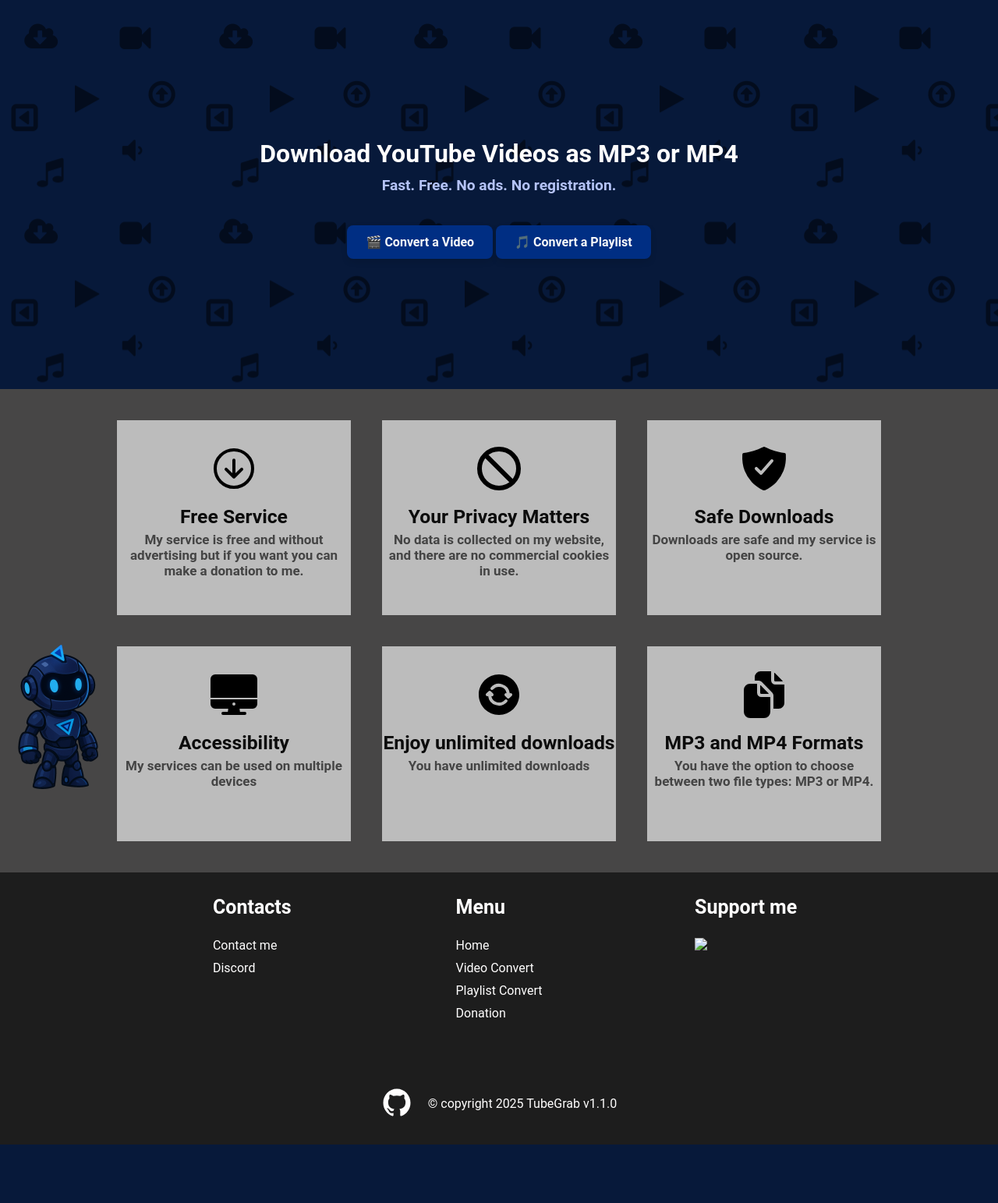
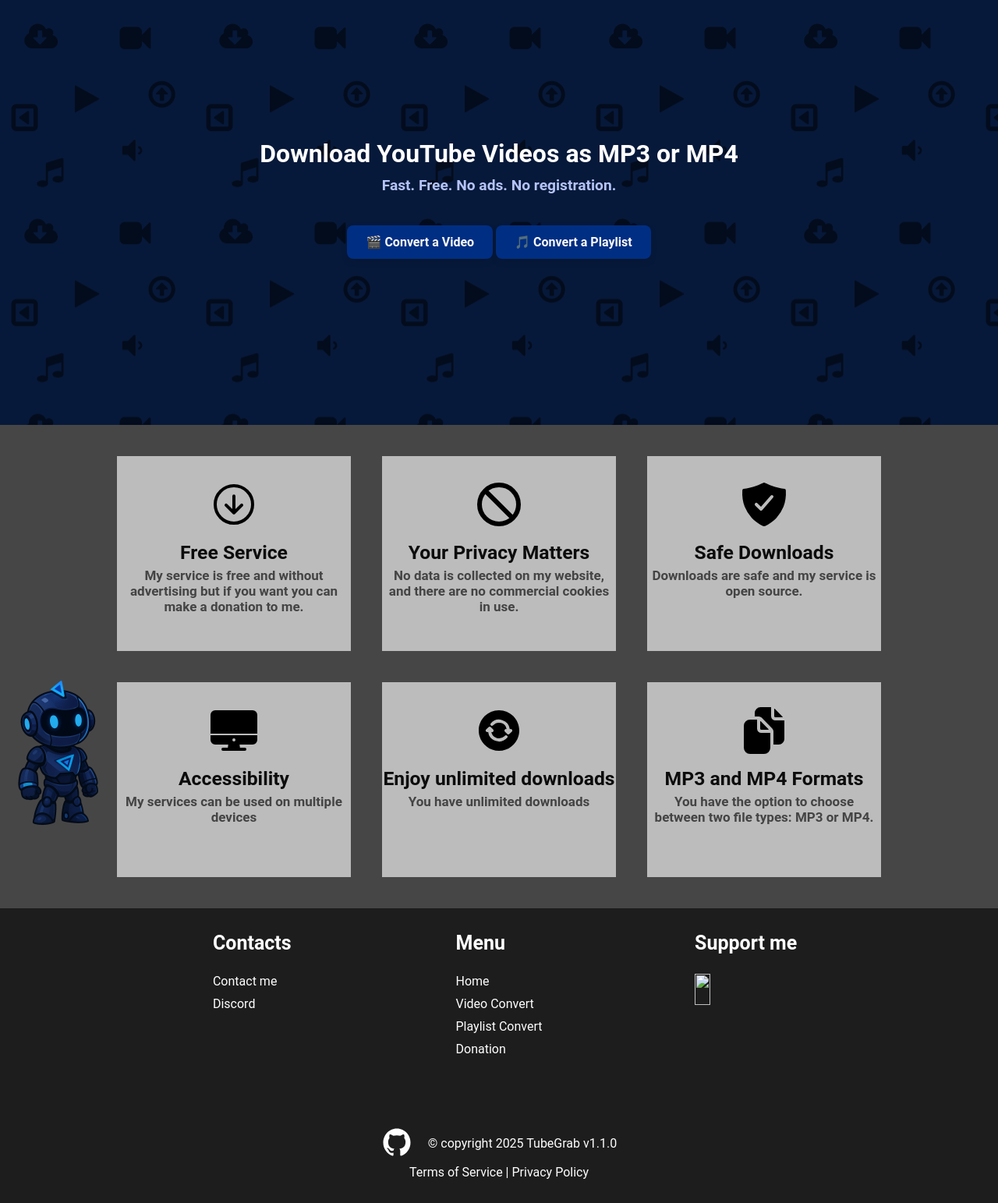
Before and after one commit to lappatdugain/Site-TubeGrab, a Flask app: page / in a window 1280 px wide. Shown: the part 72-1615 px from the top of the page at 78% size. Before the commit the page ends 1540 px from the top, so only its background shows below. Run offline with Flask 3, Linux system fonts and the light colour scheme.

Commit message:
Release v1.1.1
- Replaced all hardcoded route and static URLs in templates with Flask's url_for() for improved flexibility and route stability.
- Centralized logging with new module: models/log.py including setup_logging() to ensure unified log creation and format across views.
- Improved layout responsiveness in CSS and cleaner main section structure.
- Updated page titles across templates using {% block title %} to improve browser tab clarity.
- Adjusted form action targets to use url_for(), ensuring robust behavior if route paths change.
- Updated routing logic in app.py to align with new template references.

```diff
--- a/app/app.py
+++ b/app/app.py
@@ -11,7 +11,7 @@
 from pytubefix import YouTube, Playlist
 import sys
 
-from models import clear_up_title, download_steams
+from models import clear_up_title, download_steams, setup_logging
 
 app = Flask(__name__)
 
@@ -22,17 +22,26 @@
 
 @app.route('/donation')
 def donation():
-     return render_template('./views/donation.html')
+     return render_template('views/donation.html')
+
+
+@app.route('/terms')
+def terms():
+    return render_template('views/terms.html')
+
+@app.route('/privacy')
+def privacy():
+    return render_template('views/privacy.html')
+
 
 @app.route('/video-audio', methods=['POST', 'GET'])
 def video_audio_download():
     option_list=['mp3', 'mp4', 'HD']
+    full_date = datetime.today().strftime("%Y-%m-%d %H:%M")
 
-    full_date = datetime.today().strftime("%Y-%m-%d %H:%M")
-    date= datetime.today().strftime("%Y-%m-%d")
 
-    logging.basicConfig(filename=f'../app/Log/LogsDownload-{date}.log',encoding="utf-8",level=logging.INFO)
-    logging.getLogger('werkzeug').disabled = True
+
+    log_file=setup_logging()
 
     if request.method == 'POST':
 
@@ -45,25 +54,23 @@
                 video = YouTube(url_form)
 
                 new_title=clear_up_title( video.title)
-                logging.info(f"Changing was effected on \n Original title : {video.title} \n New title : {new_title}")
+                logging.info(f"Changing was effected on Original title : {video.title} New title : {new_title}")
 
                 video_path=download_steams(url_form, conversion_type, full_date, new_title, tmp_file, video)
 
                 if video_path is None:
-                    return render_template('./views/video-audio.html', error_message_no_HD=f"{conversion_type} not available for this video")
+                    return render_template('views/video-audio.html', error_message_no_HD=f"{conversion_type} not available for this video")
                 else:
                     return send_file(video_path, as_attachment=True)
 
-    return render_template('./views/video-audio.html', error_message_no_HD='')
+    return render_template('views/video-audio.html', error_message_no_HD='')
 
 
 @app.route('/playlist', methods=['POST', 'GET'])
 def playlist_download():
     full_date = datetime.today().strftime("%Y-%m-%d %H:%M")
-    date= datetime.today().strftime("%Y-%m-%d")
 
-    logging.basicConfig(filename=f'../app/Log/LogsDownload-{date}.log',encoding="utf-8",level=logging.INFO)
-    logging.getLogger('werkzeug').disabled = True
+    log_file=setup_logging()
 
     if request.method == 'POST':
         url_form = request.form['url']
@@ -79,19 +86,19 @@
 
                     for video in playlist.videos:
                         new_title=clear_up_title( video.title)
-                        logging.info(f"Changing was effected on \n Original title : {video.title} \n New title : {new_title}")
+                        logging.info(f"Changing was effected on Original title : {video.title} New title : {new_title}")
 
                         video_path = download_steams(video.watch_url, conversion_type, full_date, new_title, tmp_file, video)
                         archive.write(video_path, arcname=os.path.basename(video_path))
 
             return send_file(archive.filename, as_attachment=True)
 
-    return render_template('./views/playlist.html')
+    return render_template('views/playlist.html')
 
 @app.errorhandler(404)
 def page_not_found(error):
-    return render_template('./views/404.html'), 404
+    return render_template('views/404.html'), 404
 
 @app.route('/build')
 def build():
-     return render_template('./views/in_build.html')
+     return render_template('views/in_build.html')
--- a/app/models/__init__.py
+++ b/app/models/__init__.py
@@ -17,3 +17,6 @@
 
 # Title cleaner
 from models.clear_title import clear_up_title
+
+# Logging setup
+from models.log_config import setup_logging
--- a/app/static/style.css
+++ b/app/static/style.css
@@ -1,27 +1,39 @@
+/* ========================================
+   RESET AND BASIC STYLES
+    ======================================== */
 * {
   margin: 0;
   padding: 0;
   list-style: none;
 }
 
+/* ========================================
+     COMMON TO ALL PAGES
+     ======================================== */
+
+/* Body */
 body {
   font-family: 'Roboto', sans-serif;
 }
 
-main{
+/* Main */
+main {
   background-image: url('./images/background.png');
   background-repeat: no-repeat;
   background-color: #1d1d1dde;
+  background-size: cover;
 }
-nav{
+
+/* Navigation */
+nav {
   background-color: #474646;
   display: flex;
   justify-content: space-between;
   box-sizing: border-box;
 }
 
-nav img{
-  height:100%;
+nav img {
+  height: 100%;
   margin-left: 10px;
   padding: 10px;
   width: 13%;
@@ -85,12 +97,12 @@
   width: max-content;
 }
 
-.footer-colonne h3 {
+footer h3 {
   margin-bottom: 20px;
   font-size: 25px;
 }
 
-.footer-colonne a {
+footer a {
   text-decoration: none;
   color: #fffefe;
   padding: 5px 0;
@@ -102,7 +114,7 @@
   justify-content: center;
 }
 
-.footer-bottom img {
+footer img {
   margin-right: 20px;
   width: 2.5rem;
   height: 2.5rem;
@@ -113,141 +125,9 @@
   cursor: pointer;
 }
 
-/* fin style du header/footer et du menus */
 
-/* début style de la partie principale de la page avec les inputs */
-
-#zone_input {
-  padding-top: 10%;
-  padding-bottom: 10%;
-  background-image: url('./images/mascotte-test.png');
-  background-repeat: no-repeat;
-}
-
-#zone_input h2{
-  text-align: center;
-  font-size: 40px;
-  font-weight: 700;
-  margin: 30px;
-  color: #d8d8d8;
-}
-
-#zone_input p{
-  text-align: center;
-  font-size: 20px;
-  font-weight: 700;
-  margin: 30px;
-  margin-bottom: 70px;
-  color: #B5C3F7;
-}
-
-
-form {
-  display: flex;
-  align-items: center;
-  justify-content: center;
-}
-
-#url {
-  height: 35px;
-  width: 40%;
-  max-width: 500px;
-  padding-left: 10px;
-  font-size: 17px;
-  border: none;
-  background-color: #ffffff;
-  font-weight: 700;
-  color: #000000;
-}
-
-#button-convert {
-  cursor: pointer;
-  height: 35px;
-  width: 10%;
-  font-size: 17px;
-  background-color: #e33122;
-  color: white;
-  border: none;
-  transition: background-color 0.3s ease;
-}
-
-#choice_mp3_mp4 {
-  text-align: center;
-  cursor: pointer;
-  height: 35px;
-  width: 13%;
-  font-size: 17px;
-  background-color: #0f2781;
-  color: white;
-  border: none;
-  transition: background-color 0.3s ease;
-}
-
-#button-convert:hover {
-  background-color: #c72c1e;
-  box-shadow: 0 12px 16px 0 rgba(0, 0, 0, 0.24), 0 17px 50px 0 rgba(0, 0, 0, 0.19);
-}
-
-#choice_mp3_mp4:hover {
-  background-color: #002e83;
-  box-shadow: 0 12px 16px 0 rgba(0, 0, 0, 0.24), 0 17px 50px 0 rgba(0, 0, 0, 0.19);
-}
-
-.alert-warning {
-  /* margin: 120px; */
-  margin-top: 5%;
-  margin-left: 35%;
-  margin-right: 35%;
-  font-size: 15;
-  text-align: center;
-  color: #ffffff;
-  background-color: #474646;
-}
-
-
-
-.hero-section {
-  padding-top: 14%;
-  padding-bottom: 13%;
-  background-image: url("../static/images/background.png");
-  background-color: #1d1d1dde;
-  text-align: center;
-}
-
-.hero-section h1 {
-  color: #fffefe;
-  font-size: 2em;
-  margin-bottom: 10px;
-}
-
-.hero-section h2 {
-  font-size: 1.2em;
-  margin-bottom: 20px;
-  color: #B5C3F7;
-}
-
-.hero-buttons {
-  margin-top: 20px;
-}
-
-.btn {
-  display: inline-block;
-  margin: 10px;
-  padding: 12px 24px;
-  background-color: #022f72;
-  color: white;
-  text-decoration: none;
-  border-radius: 8px;
-  transition: background-color 0.3s ease;
-}
-
-.btn:hover {
-  background-color: #004fcc;
-}
-
-
-
-.donate-button {
+/* button */
+.button {
   margin-top: 20px;
   display: inline-block;
   padding: 12px 24px;
@@ -256,22 +136,48 @@
   font-weight: bold;
   text-decoration: none;
   border-radius: 8px;
-  box-shadow: 0 4px 8px rgba(0, 0, 0, 0.1);
+  box-shadow: 0 4px 8px #0000001a;
   transition: all 0.3s ease;
 }
 
-.donate-button:hover {
+.button:hover {
   background-color: #002976;
-  box-shadow: 0 6px 12px rgba(0, 0, 0, 0.15);
+  box-shadow: 0 6px 12px #00000026;
   transform: translateY(-2px);
 }
 
+/* ========================================
+     HOME PAGE (INDEX)
+     ======================================== */
 
-/* fin style de la partie principale de la page avec les inputs */
+.home {
+  height: 200px;
+  padding-top: 14%;
+  padding-bottom: 13%;
+  background-image: url("../static/images/background.png");
+  background-color: #1d1d1dde;
+  text-align: center;
+}
+
+.home h1 {
+  color: #fffefe;
+  font-size: 2em;
+  margin-bottom: 10px;
+}
+
+.home h2 {
+  font-size: 1.2em;
+  margin-bottom: 20px;
+  color: #B5C3F7;
+}
+
+.home-buttons {
+  margin-top: 20px;
+}
 
 .container-top,
 .container {
-  color: rgb(12, 12, 12);
+  color: #0c0c0c;
   background-color: #474646;
   display: flex;
   flex-flow: row wrap;
--- a/app/templates/index.html
+++ b/app/templates/index.html
@@ -1,51 +1,51 @@
 {% extends "./views/base.html" %}
 
-{% block title %}TubeGrab | Accueil{% endblock %}
+{% block title %}Home | TubeGrab{% endblock %}
 
 
 {% block content %}
-<div class="hero-section">
-    <h1 class="english">Download YouTube Videos as MP3 or MP4</h1>
-    <h2 class="english">Fast. Free. No ads. No registration.</h2>
-    <div id="hero-buttons" class="english">
-        <a href="/video-audio" class="donate-button">🎬 Convert a Video</a>
-        <a href="/playlist" class="donate-button">🎵 Convert a Playlist</a>
+<div class="home">
+    <h1 >Download YouTube Videos as MP3 or MP4</h1>
+    <h2 >Fast. Free. No ads. No registration.</h2>
+    <div id="home-buttons" >
+        <a href="{{ url_for('video_audio_download') }}" class="button">🎬 Convert a Video</a>
+        <a href="{{ url_for('playlist_download') }}" class="button">🎵 Convert a Playlist</a>
     </div>
 </div>
 
 <div class="container-mobile">
     <div class="container-top">
         <div class="box-1">
-            <img src="../static/file-svg/arrow-down-circle-outline.svg" alt="">
-            <h1 class="english">Free Service</h1>
-            <h2 class="english">My service is free and without advertising but if you want you can make a donation to me.</h2>
+            <img src="{{ url_for('static', filename='file-svg/arrow-down-circle-outline.svg') }}" alt="">
+            <h1 >Free Service</h1>
+            <h2 >My service is free and without advertising but if you want you can make a donation to me.</h2>
         </div>
         <div class="box-2">
-            <img src="../static/file-svg/ban.svg" alt="">
-            <h1 class="english">Your Privacy Matters</h1>
-            <h2 class="english">No data is collected on my website, and there are no commercial cookies in use.</h2>
+            <img src="{{ url_for('static', filename='file-svg/ban.svg') }}" alt="">
+            <h1 >Your Privacy Matters</h1>
+            <h2 >No data is collected on my website, and there are no commercial cookies in use.</h2>
         </div>
         <div class="box-3">
-            <img src="../static/file-svg/shield-checkmark.svg" alt="">
-            <h1 class="english">Safe Downloads</h1>
-            <h2 class="english">Downloads are safe and my service is open source.</h2>
+            <img src="{{ url_for('static', filename='file-svg/shield-checkmark.svg') }}" alt="">
+            <h1 >Safe Downloads</h1>
+            <h2 >Downloads are safe and my service is open source.</h2>
         </div>
     </div>
     <div class="container">
         <div class="box-4">
-            <img src="../static/file-svg/desktop.svg" alt="">
-            <h1 class="english">Accessibility</h1>
-            <h2 class="english">My services can be used on multiple devices</h2>
+            <img src="{{ url_for('static', filename='file-svg/desktop.svg') }}" alt="">
+            <h1 >Accessibility</h1>
+            <h2 >My services can be used on multiple devices</h2>
         </div>
         <div class="box-5">
-            <img src="../static/file-svg/sync-circle.svg" alt="">
-            <h1 class="english">Enjoy unlimited downloads</h1>
-            <h2 class="english">You have unlimited downloads</h2>
+            <img src="{{ url_for('static', filename='file-svg/sync-circle.svg') }}" alt="">
+            <h1 >Enjoy unlimited downloads</h1>
+            <h2 >You have unlimited downloads</h2>
         </div>
         <div class="box-6">
-            <img src="../static/file-svg/documents.svg" alt="">
-            <h1 class="english">MP3 and MP4 Formats</h1>
-            <h2 class="english">You have the option to choose between two file types: MP3 or MP4.</h2>
+            <img src="{{ url_for('static', filename='file-svg/documents.svg') }}" alt="">
+            <h1 >MP3 and MP4 Formats</h1>
+            <h2 >You have the option to choose between two file types: MP3 or MP4.</h2>
         </div>
     </div>
 </div>
--- a/app/templates/views/404.html
+++ b/app/templates/views/404.html
@@ -1,14 +1,14 @@
 {% extends "./views/base.html" %}
 
-{% block title %}TubeGrab | Accueil{% endblock %}
+{% block title %}TubeGrab | 404{% endblock %}
 
 
 {% block content %}
 
     <div class="error404">
-        <img src="../../static/images/mascotte-404.png" alt="">
+        <img src="{{ url_for('static', filename='images/mascotte-404.png') }}" alt="">
         <p>Oops! The page you are looking for does not exist.</p>
-        <a href="/" class="donate-button">Back to Home</a>
+        <a href="{{ url_for('index') }}" class="button">Back to Home</a>
       </div>
 
 
--- a/app/templates/views/base.html
+++ b/app/templates/views/base.html
@@ -7,24 +7,24 @@
 <head>
   <meta charset="utf-8">
   <meta name="viewport" content="width=device-width, initial-scale=1.0">
-  <link rel="stylesheet" href="../../static/style.css">
-  <link rel="shortcut icon" href="../../static/images/logo-hight.png">
+  <link rel="stylesheet" href="{{ url_for('static', filename='style.css') }}">
+  <link rel="shortcut icon" href="{{ url_for('static', filename='images/logo-hight.png') }}">
   <title>{% block title %}TubeGrab{% endblock %}</title>
 </head>
 
 <body>
   <header>
     <nav>
-      <img id="nav-logo" src="../../static/images/logo.png" alt="logo">
+      <img id="nav-logo" src="{{ url_for('static', filename='images/logo.png') }}" alt="logo">
       <div class="nav-liens">
         <ul>
-          <li><a href="/" class="english">Home</a></li>
-          <li><a href="/video-audio" class="english">Video Convert</a></li>
-          <li><a href="/playlist" class="english">Playlist Convert</a></li>
-          <li><a href="donation" class="english">Donation</a></li>
+          <li><a href="{{ url_for('index') }}">Home</a></li>
+          <li><a href="{{ url_for('video_audio_download') }}">Video Convert</a></li>
+          <li><a href="{{ url_for('playlist_download') }}">Playlist Convert</a></li>
+          <li><a href="{{ url_for('donation') }}">Donation</a></li>
         </ul>
       </div>
-      <img src="../../static/file-svg/menu.svg" alt="menu hamburger" class="menu-hamburger">
+      <img src="{{ url_for('static', filename='file-svg/menu.svg') }}" alt="menu hamburger" class="menu-hamburger">
 
     </nav>
   </header>
@@ -36,7 +36,7 @@
       <div class="footer-colonne">
         <h3>Contacts</h3>
         <li>
-          <a href="mailto :rlhpub.ahzh7@silomails.com subject=info ytapp" class="english">Contact me</a>
+          <a href="mailto :rlhpub.ahzh7@silomails.com subject=info ytapp" >Contact me</a>
         </li>
         <li>
           <a href="https://discord.gg/BEJHYj2Z4r">Discord</a>
@@ -44,18 +44,10 @@
       </div>
       <div class="footer-colonne">
         <h3>Menu</h3>
-        <li>
-          <a href="/" class="english">Home</a>
-        </li>
-        <li>
-          <a href="/video-audio" class="english">Video Convert</a>
-        </li>
-        <li>
-          <a href="/playlist" class="english">Playlist Convert</a>
-        </li>
-        <li>
-          <a href="/donation" class="english">Donation</a>
-        </li>
+        <li><a href="{{ url_for('index') }}">Home</a></li>
+        <li><a href="{{ url_for('video_audio_download') }}">Video Convert</a></li>
+        <li><a href="{{ url_for('playlist_download') }}">Playlist Convert</a></li>
+        <li><a href="{{ url_for('donation') }}">Donation</a></li>
       </div>
       <div class="footer-colonne">
         <h3>Support me</h3>
@@ -66,12 +58,13 @@
     </div>
     <div class="footer-bottom">
       <a href="https://github.com/lappatdugain/Site-TubeGrab" target="_blank"><img
-          src="../static/file-svg/logo-github.svg" alt="logo github"></a>
+          src="{{ url_for('static', filename='file-svg/logo-github.svg') }}" alt="logo github"></a>
       &copy; copyright 2025 TubeGrab v1.1.0
     </div>
+    <div>
+      <a href="{{ url_for('terms') }}">Terms of Service</a> | <a href="{{ url_for('privacy') }}">Privacy Policy</a>
+    </div>
   </footer>
-  </footer>
-  <script src="../static/script.js"></script>
+  <script src=  "{{ url_for('static', filename='script.js') }}"></script>
 </body>
-
 </html>
--- a/app/templates/views/in_build.html
+++ b/app/templates/views/in_build.html
@@ -6,9 +6,9 @@
 {% block content %}
 
     <div class="error404">
-        <img src="../../static/images/mascotte-build.png" alt="">
+        <img src="{{ url_for('static', filename='images/mascotte-build.png') }}" alt="">
         <p>Oops! The page you are looking for is currently under construction.</p>
-        <a href="/" class="donate-button">Back to Home</a>
+        <a href="{{ url_for('index') }}" class="button">Back to Home</a>
       </div>
 
 
```
Also changed, not shown: other parts of app/static/style.css (+168 -23 lines), app/models/log_config.py (added, +25 -0 lines), app/models/steams_formatter.py (+4 -3 lines), app/models/utils.py (+11 -6 lines), app/templates/views/donation.html (+6 -3 lines), app/templates/views/playlist.html (+6 -6 lines), app/templates/views/privacy.html (added, +42 -0 lines), app/templates/views/terms.html (added, +38 -0 lines), app/templates/views/video-audio.html (+7 -7 lines), app/static/images/Chibi-Sticker-Expressions-1.png (added), app/static/images/Chibi-Sticker-Expressions-remix.png (added), app/static/images/mascotte-warning.png (added).
